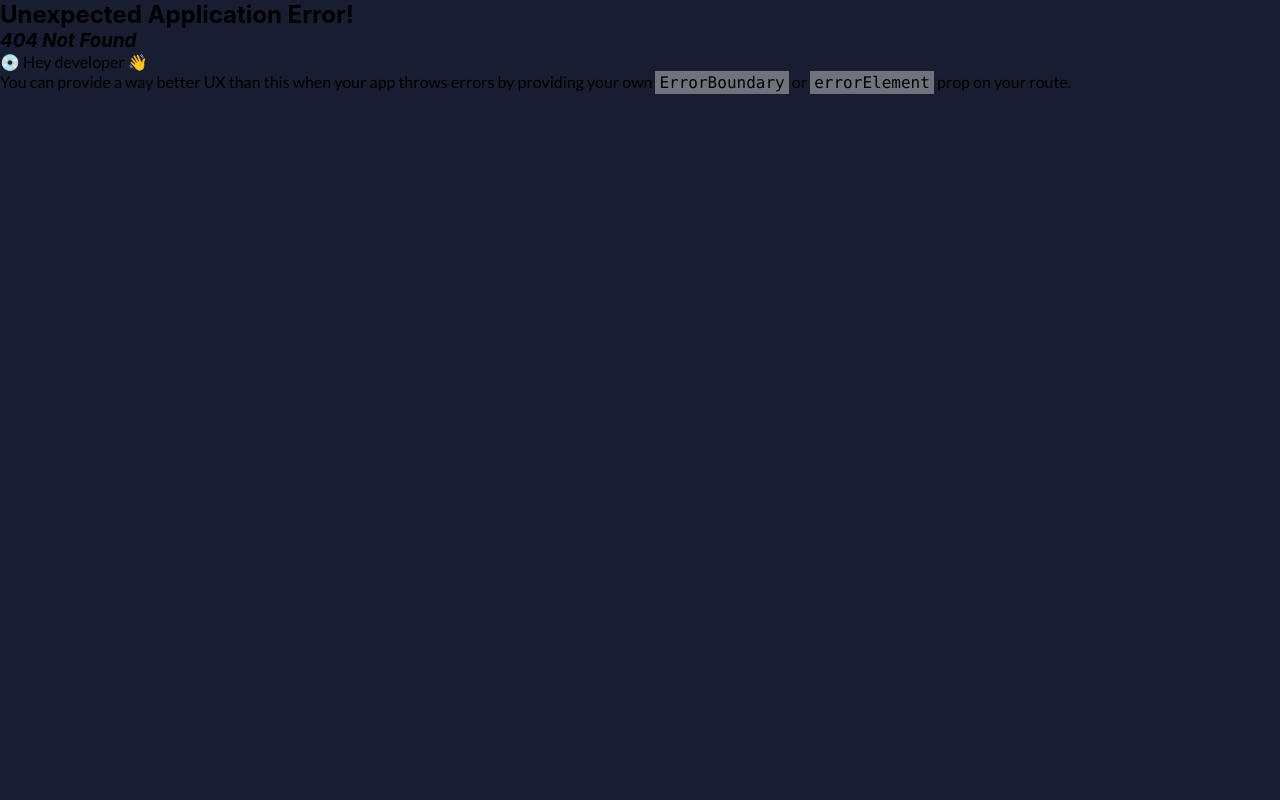
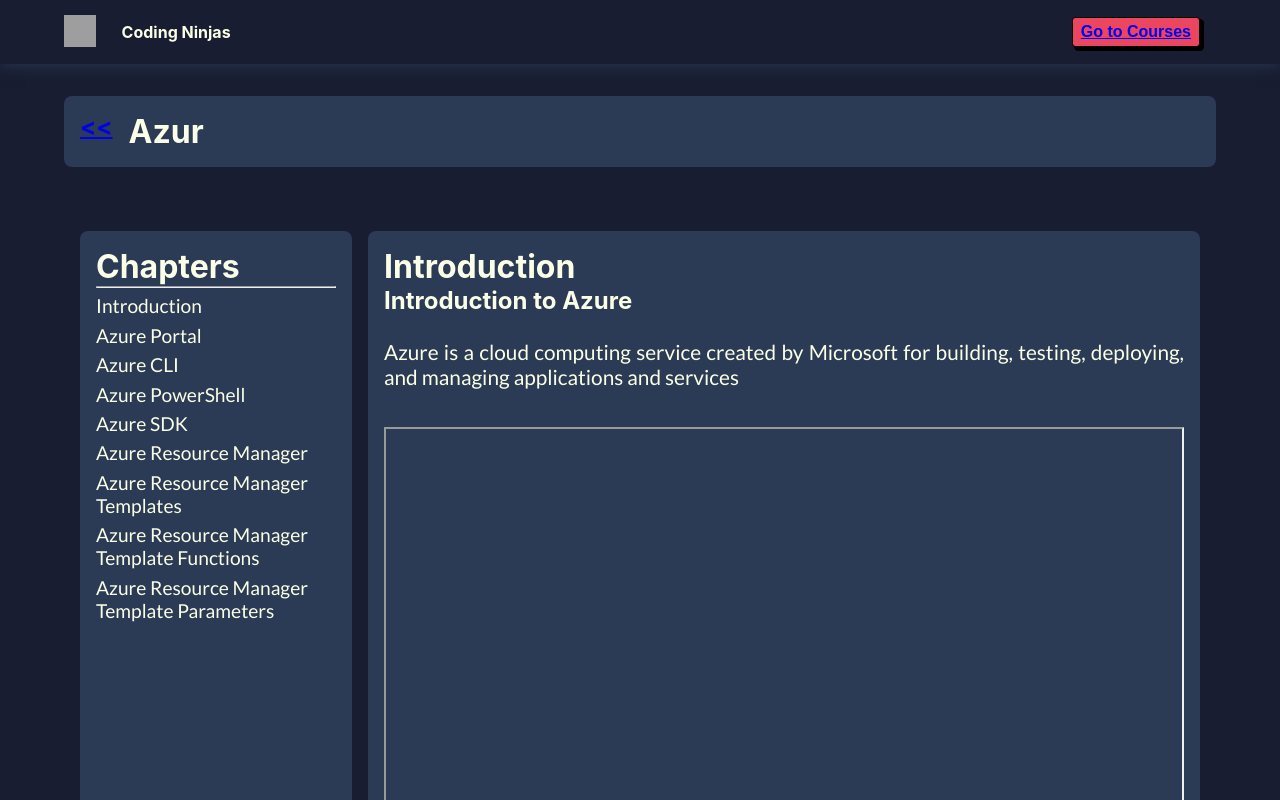
Before and after one commit to deepeshsharmaofficial/E-Learning-App, a React (Create React App) app: page /learn/id-345knvkhj/chapter/1 in a window 1280 px wide. Before the commit this address had no page. Shown: the top 800 px of the page. Built offline with nearby package versions, Linux system fonts and the light colour scheme; grey boxes are pictures that could not be loaded; a web font is replaced by a local one.

Commit message:
Learn Page - useOutletContext Hook - Task 5

```diff
--- a/src/pages/app/chapter/Chapter.jsx
+++ b/src/pages/app/chapter/Chapter.jsx
@@ -1,12 +1,18 @@
 import React from "react";
 import styles from "./Chapter.module.css";
+import { useParams, useOutletContext } from "react-router-dom";
 
 function Chapter() {
+  const {chapterId} = useParams();
+  const course = useOutletContext();
+
+  const chapter = course.chapters.find((chapter) => String(chapter.chapter) === chapterId);
+  console.log("Chapter ---> ", chapter);
   return (
     <div>
-      <h1>**CHAPTER TITLE**</h1>
-      <h2>**CHAPTER DESCRIPTION**</h2>
-      <p className={styles.para}>**CHAPTER**</p>
+      <h1>{chapter.title}</h1>
+      <h2>{chapter.description}</h2>
+      <p className={styles.para}>{chapter.details}</p>
       <br />
       <br />
       <div className={styles.videos}>
@@ -14,7 +20,7 @@
         <iframe
           width="800"
           height="560"
-          src=""
+          src={chapter.video}
           title="React Video"
           frameborder="1"
           allow="accelerometer; autoplay; clipboard-write; encrypted-media; gyroscope; picture-in-picture; web-share"
--- a/src/pages/app/learn/Learn.jsx
+++ b/src/pages/app/learn/Learn.jsx
@@ -2,7 +2,7 @@
 import style from "./Learn.module.css";
 import coursesData from "../../../data/courses.json";
 // Task4: Import all the required elements from the react-router-dom
-import { useParams, Link } from "react-router-dom";
+import { useParams, Link, Outlet } from "react-router-dom";
 
 function Learn() {
 
@@ -27,12 +27,13 @@
           <hr />
           <ul>
             {/*Task4: List of Chapters must be rendered here  */}
-            {course.chapters.map((chapter, i) => {
+            {course.chapters.map((ch, i) => {
               return (
                 <div className={style.chapterId} key={i}>
                   {/* Task5: Create link to each chapter to outlet chapter details */}
-
-                  {chapter.title}
+                  <Link to={`chapter/${ch.chapter}`}>
+                    {ch.title}
+                  </Link>
                 </div>
               );
             })}
@@ -41,6 +42,7 @@
 
       <div className={style.courses}>
         {/**Task5:  Chapter Details Must be rendered here */}
+        <Outlet context={{...course}}/>
       </div>
     </div>
 </div>
```
Also changed, not shown: src/App.js (+6 -3 lines).
